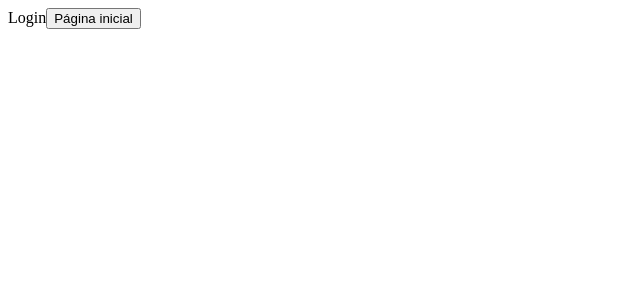
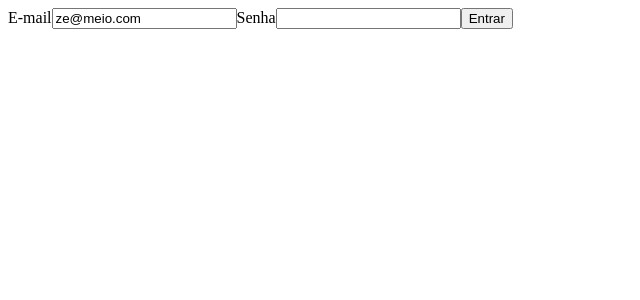
Before and after one commit to iguimaraesf/aulas-react, a React (Create React App) app: page /entrar in a window 1280 px wide. Shown: the top 300 px of the page, without its empty margins (0-640 px from the left). Built offline with nearby package versions, Linux system fonts and the light colour scheme.

Commit message:
feat: [Aula 06] Formulário de login

```diff
--- a/src/App.tsx
+++ b/src/App.tsx
@@ -1,4 +1,4 @@
-// Era funcion App() {...} export App;
+// Era const App() {...} export App;
 
 import { AppRoutes } from "./routes"
 
--- a/src/pages/login/Login.tsx
+++ b/src/pages/login/Login.tsx
@@ -1,14 +1,27 @@
+import { useState } from "react"
 import { useNavigate } from "react-router-dom"
 export const Login = () => {
-    const navigate = useNavigate()
-
-    const handleClick = () => {
-        navigate("/pagina-inicial")
+    const [email, setEmail] = useState('ze@meio.com')
+    const [password, setPassword] = useState('')
+    const handleEntrar = () => {
+        console.log(email)
     }
     return (
         <div>
-            Login
-            <button onClick={handleClick}>Página inicial</button>
+            <form>
+                <label>
+                    <span>E-mail</span>
+                    <input value={email} onChange={e => setEmail(e.target.value)}/>
+                </label>
+                <label>
+                    <span>Senha</span>
+                    <input type="password" value={password} onChange={e => setPassword(e.target.value)}/>
+                </label>
+
+                <button type="button" onClick={handleEntrar}>
+                    Entrar
+                </button>
+            </form>
         </div>
     )
 }
--- /dev/null
+++ b/webpack.config.js
@@ -0,0 +1,41 @@
+const HtmlWebpackPlugin = require('html-webpack-plugin');
+const path = require("path");
+
+module.exports = {
+    entry: "./src/index.tsx",
+    devtool: "source-map",
+    mode: "development",
+    output: {
+      path: path.resolve(__dirname, "dist"),
+      filename: "bundle.js"
+    },
+    module: {
+      rules: [
+        {
+          test: /\.js$/,
+          exclude: /node_modules/,
+          use: {
+            loader: "babel-loader"
+          }
+        },
+        {
+          test: /\.(ts|tsx)?$/,
+          loader: "ts-loader",
+          exclude: /node_modules/
+        },
+      ]
+    },
+    resolve: {
+      extensions: ['.ts', '.js', '.json', ".tsx"]
+    },
+    devServer: {
+      port: 3000,
+      open: true,
+      hot: true
+    },
+    plugins: [new HtmlWebpackPlugin({
+      template: "public/index.html",
+      hash: true, // cache busting
+      filename: '../dist/index.html'
+    })]
+  }
```
Also changed, not shown: package.json (+9 -1 lines), .babelrc.js (added), 3 other files (tests, documents, lock files or other folders).
